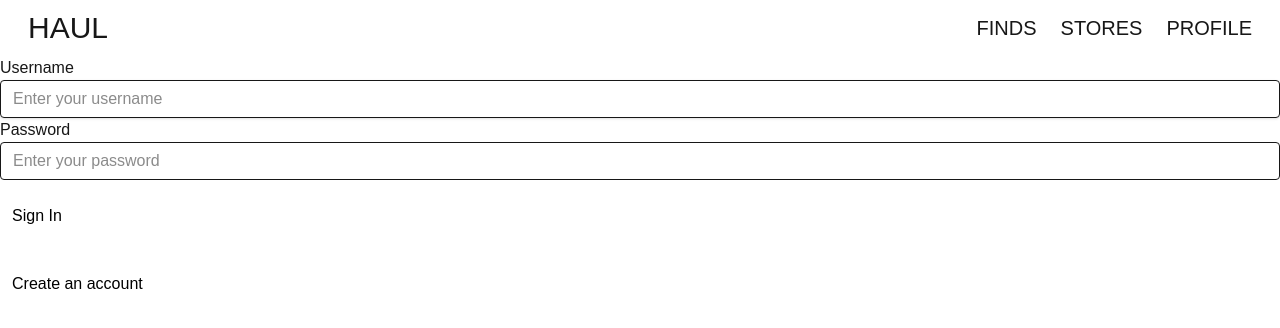
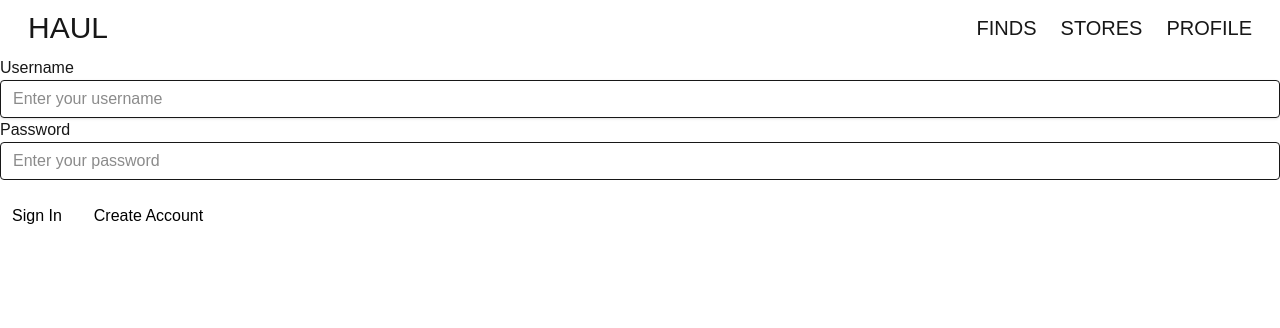
Before and after one commit to samsolano/haul, a Next.js app in the folder packages/frontend/: page /login in a window 1280 px wide. Shown: the top 328 px of the page. Built offline with nearby package versions, Linux system fonts and the light colour scheme.

Commit message:
Allow registering with the same form

```diff
--- a/packages/frontend/src/app/login/form.tsx
+++ b/packages/frontend/src/app/login/form.tsx
@@ -1,13 +1,13 @@
 'use client';
 import React, { useState } from "react";
 
-interface Account {
+export interface Account {
   user: string;
   password: string;
 }
 
 interface FormProps {
-  handleSubmit: (account: Account) => void;
+  handleSubmit: (account: Account, purpose: "login" | "register") => void;
 }
 
 function Form({ handleSubmit }: FormProps) {
@@ -27,8 +27,8 @@ function Form({ handleSubmit }: FormProps) {
         }));
     }
 
-    function submitForm() {
-        handleSubmit(account);
+    function submitForm(purpose: "login" | "register") {
+        handleSubmit(account, purpose);
         setAccount({ user: "", password: "" });
     }
 
@@ -56,13 +56,23 @@ function Form({ handleSubmit }: FormProps) {
                     className="border rounded w-full py-2 px-3 mb-3 leading-tight"
                 />
 
-                <button
-                    type="button"
-                    onClick={submitForm}
-                    className="bg-white text-black p-3 rounded-lg"
-                >
-                    Sign In
-                </button>
+                <div className="flex flex-row gap-2">
+                    <button
+                        type="button"
+                        onClick={() => submitForm("login")}
+                        className="bg-white text-black p-3 rounded-lg hover:cursor-pointer"
+                    >
+                        Sign In
+                    </button>
+
+                    <button
+                        type="button"
+                        onClick={() => submitForm("register")}
+                        className="bg-white text-black p-3 rounded-lg hover:cursor-pointer"
+                    >
+                        Create Account
+                    </button>
+                </div>
         </form>
     );
 }
--- a/packages/frontend/src/app/login/page.tsx
+++ b/packages/frontend/src/app/login/page.tsx
@@ -1,6 +1,6 @@
 'use client';
 import React, { useState } from "react";
-import Form from "./form";
+import Form, { type Account } from "./form";
 import Link from "next/link";
 import { useRouter } from "next/navigation";
 import type { UserWithId } from "../../../../backend/src/models/user";
@@ -9,17 +9,12 @@ export default function LoginPage() {
   const router = useRouter();
   const [error, setError] = useState<string | null>(null);
 
-  interface LoginData {
-    user: string;
-    password: string;
-  }
-
   interface AuthResponse {
     token: string;
     user: UserWithId
   }
 
-  async function authenticate(creds: LoginData): Promise<AuthResponse> {
+  async function authenticate(creds: Account, purpose: "login" | "register"): Promise<AuthResponse> {
       // Map frontend field names to what the backend expects
       const backendCreds = {
         username: creds.user,
@@ -27,7 +22,11 @@ export default function LoginPage() {
       };
 
       try {
-        const response = await fetch("http://localhost:8000/auth/login", {
+        // todo: make this an env variable
+        const baseUrl = "http://localhost:8000";
+        const urlEndpoint = purpose === "login" ? "/auth/login" : "/auth/register";
+
+        const response = await fetch(`${baseUrl}${urlEndpoint}`, {
           method: "POST",
           headers: {
             "Content-Type": "application/json"
@@ -47,7 +46,7 @@ export default function LoginPage() {
       }
     }
 
-  const handleLogin = async (loginData: LoginData) => {
+  const handleSubmit = async (loginData: Account, purpose: "login" | "register") => {
       // Clear any previous errors
       setError(null);
 
@@ -59,7 +58,7 @@ export default function LoginPage() {
 
       try {
         // Attempt to authenticate with the backend
-        const authResponse = await authenticate(loginData);
+        const authResponse = await authenticate(loginData, purpose);
 
         // Store the JWT token in localStorage for later use in authenticated requests
         localStorage.setItem('authToken', authResponse.token);
@@ -67,7 +66,7 @@ export default function LoginPage() {
         // Store user info for use across the app
         localStorage.setItem('user', JSON.stringify(authResponse.user));
 
-        console.log("Login successful:", authResponse.user.username);
+        console.log(`${purpose} successful: (user ${authResponse.user.username})`);
 
         // Navigate to finds page after successful login
         router.push('/finds');
@@ -79,13 +78,8 @@ export default function LoginPage() {
 
   return (
     <div>
-        <Form handleSubmit={handleLogin} />
-          <p>{error}</p>
-          <Link href="/signup">
-        <button className="bg-white text-black p-3 rounded-lg mt-5">
-          Create an account
-        </button>
-      </Link>
+        <Form handleSubmit={handleSubmit} />
+        <p>{error}</p>
     </div>
   );
 }
```
